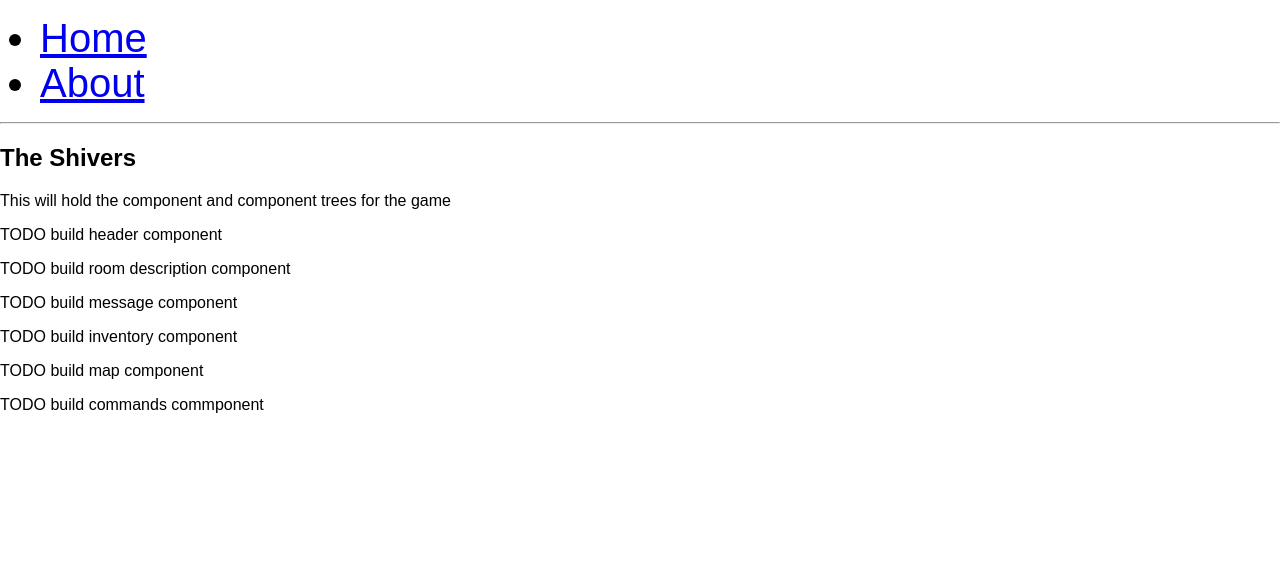
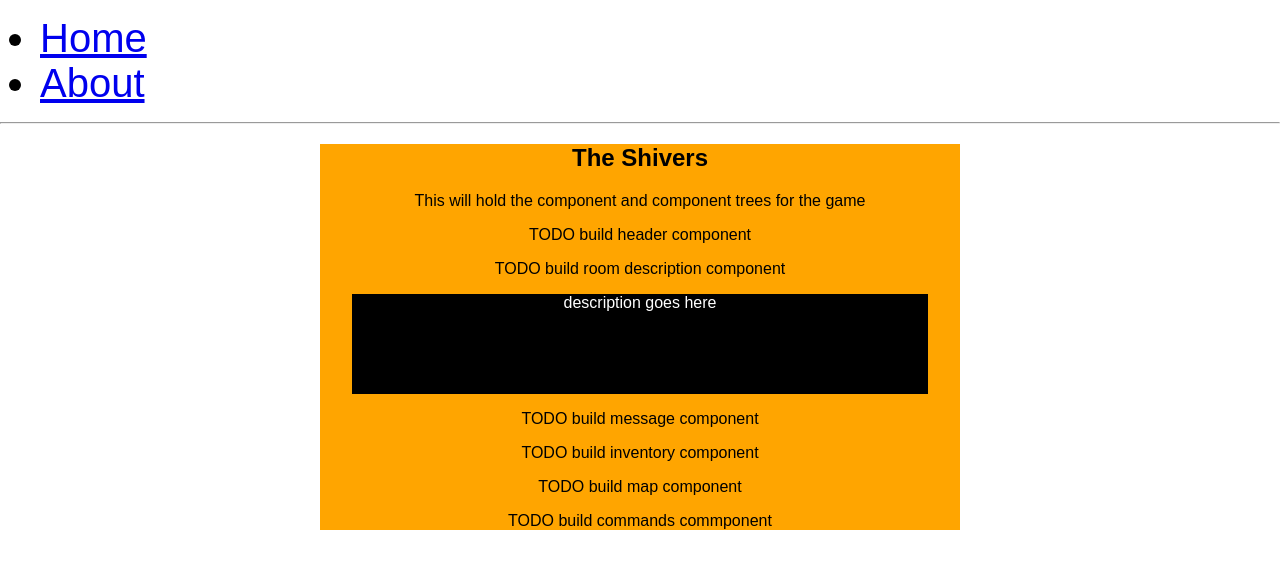
Before and after one commit to markhorsell/if-player-react, a React (Create React App) app: page / in a window 1280 px wide. Shown: the top 568 px of the page. Built offline with nearby package versions, Linux system fonts and the light colour scheme.

Commit message:
Description component

```diff
--- a/package.json
+++ b/package.json
@@ -6,7 +6,9 @@
     "react": "^16.2.0",
     "react-dom": "^16.2.0",
     "react-redux": "^5.0.7",
-    "redux": "^3.7.2"
+    "react-router-dom": "^4.2.2",
+    "redux": "^3.7.2",
+    "redux-thunk": "^2.2.0"
   },
   "devDependencies": {
     "react-scripts": "1.1.1",
--- a/src/App.css
+++ b/src/App.css
@@ -1,4 +1,7 @@
 
+body {
+
+}
 /* Consider sass */
 /* https://github.com/facebook/create-react-app/blob/master/packages/react-scripts/template/README.md#adding-a-css-preprocessor-sass-less-etc */
 /* LoVe HAte */
--- /dev/null
+++ b/src/components/RoomDescription.css
@@ -0,0 +1,14 @@
+
+.room-description {
+	position: relative;
+	display:inline-block;
+	margin:0 auto;
+	width:90%;
+	height:100px;
+	color:white;
+
+	background-color: Black;
+
+
+
+}
--- /dev/null
+++ b/src/components/RoomDescription.js
@@ -0,0 +1,10 @@
+import React from 'react';
+
+import './RoomDescription.css';
+
+
+const RoomDescription = ({ description }) => (
+	<div className="room-description">{description}</div>
+	)
+
+export default RoomDescription;
--- /dev/null
+++ b/src/containers/Home.css
@@ -0,0 +1,6 @@
+.home {
+	text-align: center;
+	margin:0 auto;
+	width:50%;
+	background-color:orange;
+}
--- a/src/containers/home.js
+++ b/src/containers/home.js
@@ -1,6 +1,9 @@
 
 import React, { Component } from "react";
 import { connect } from 'react-redux';
+import RoomDescription from '../components/RoomDescription';
+
+import './Home.css';
 
 class Home extends Component {
 
@@ -13,11 +16,12 @@ class Home extends Component {
     const { gameData } = this.props;
 
     return (
-      <div>
+      <div className='home'>
         <h2>{gameData.gameTitle}</h2>
         <p>This will hold the component and component trees for the game</p>
         <p>TODO build header component</p>
         <p>TODO build room description component</p>
+        <RoomDescription description='description goes here'/>
         <p>TODO build message component</p>
         <p>TODO build inventory component</p>
         <p>TODO build map component</p>
```
Also changed, not shown: 1 other file (tests, documents, lock files or other folders).
